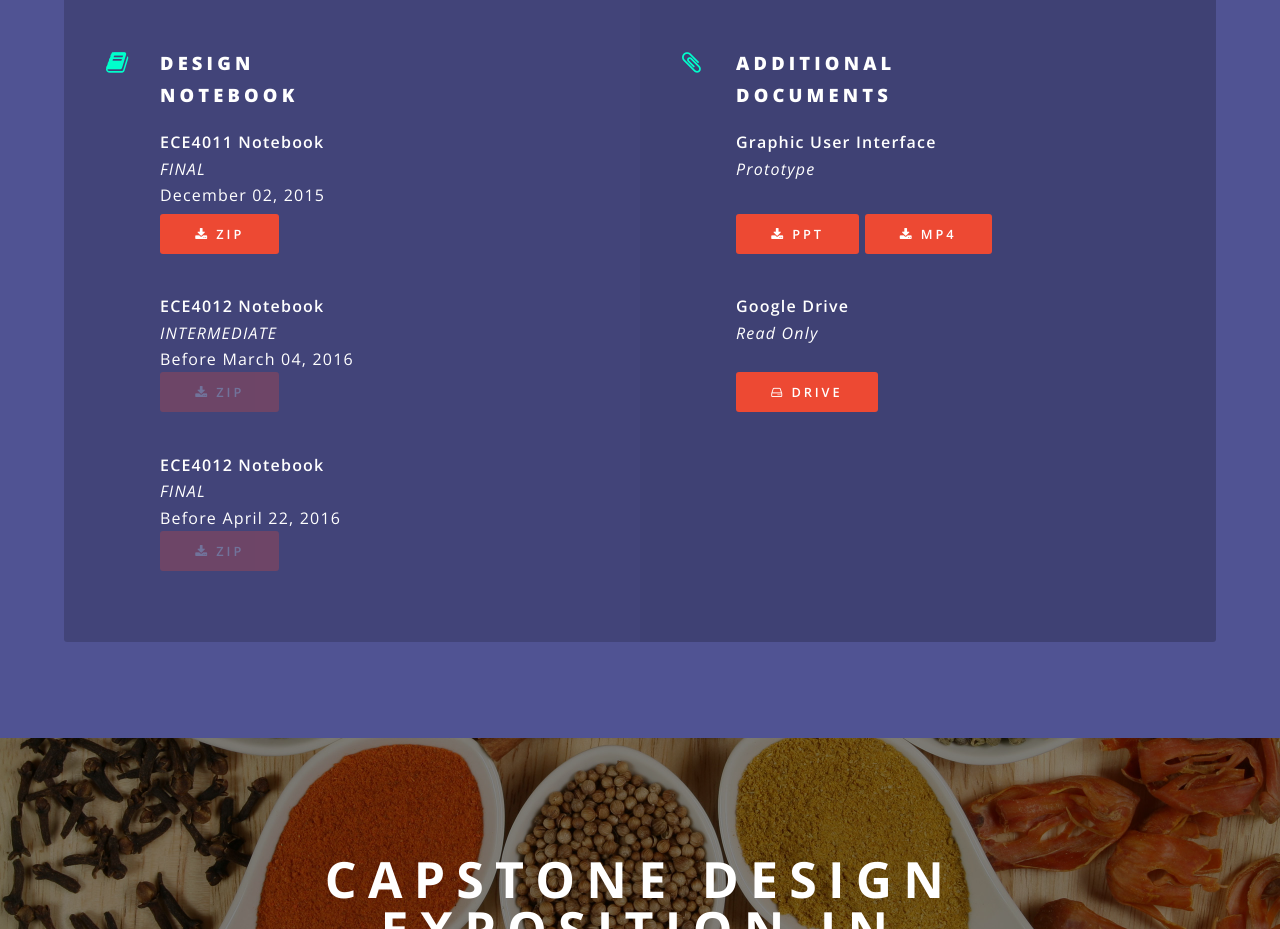
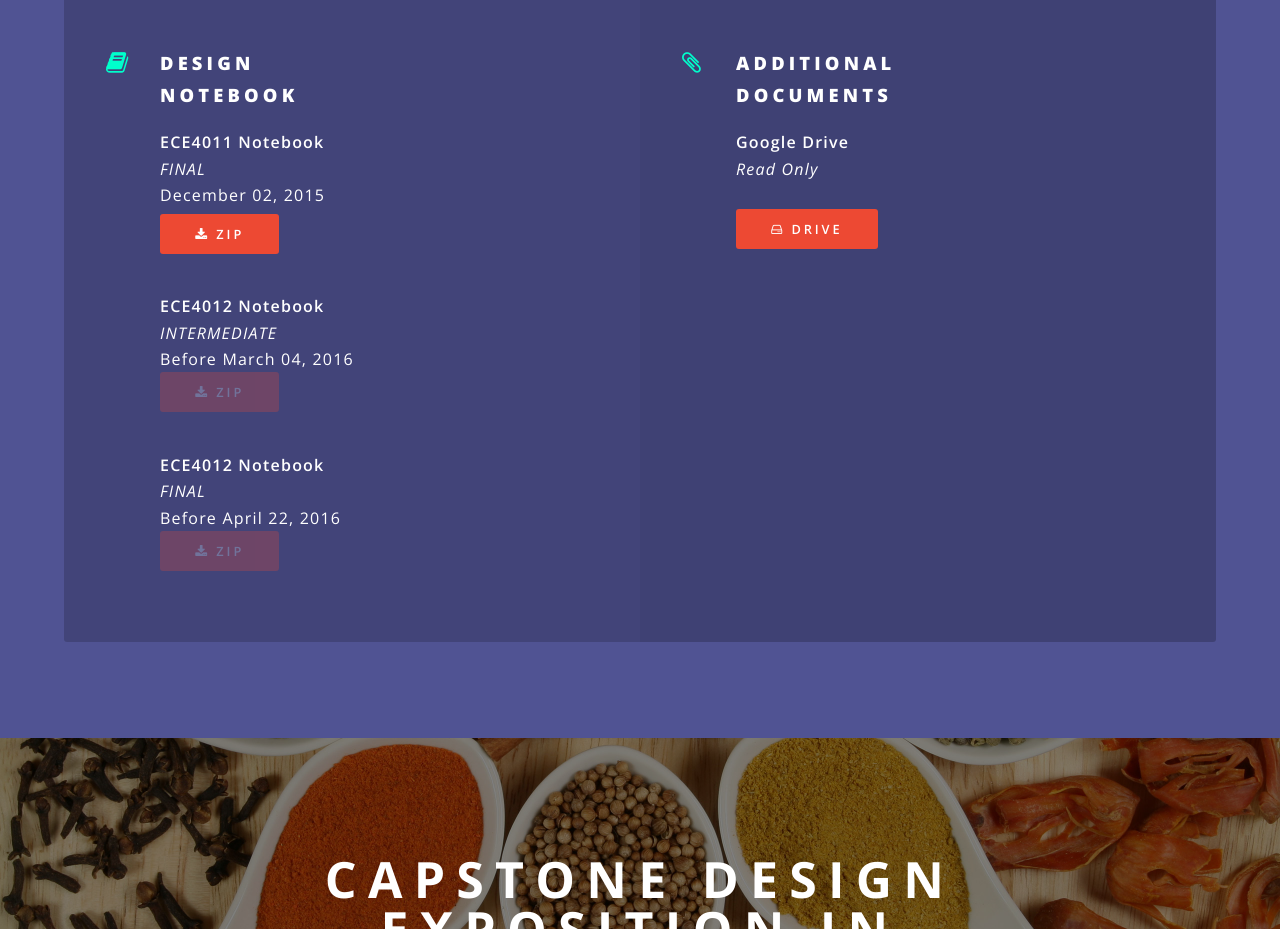
Before and after one commit to RatchapongT/SpiceMixerWebsiteV2, a plain HTML site: page index.html in a window 1280 px wide. Shown: the part 4560-5489 px from the top of the page. Drawn offline with nearby package versions, Linux system fonts and the light colour scheme.

Commit message:
upload data

```diff
--- a/index.html
+++ b/index.html
@@ -284,16 +284,6 @@
                         <li class = "icon fa-paperclip">
                             <h3>ADDITIONAL<br> DOCUMENTS</h3>
 
-                            <p><strong>Graphic User Interface</strong>
-                                <br>
-                                <i>Prototype</i>
-                                <br>
-                                <br>
-                                <a style = "margin-top: 5px"  href = "documents/additional/gui_prototype.pptx" download = "gui_prototype.pptx" class = "button special icon fa-download">PPT</a>
-
-                                <a href = "documents/additional/gui_prototype.mp4" download = "gui_prototype.mp4" class = "button special icon fa-download">MP4</a>
-                            </p>
-
                             <p><strong>Google Drive</strong>
                                 <br>
                                 <i>Read Only</i>
```
